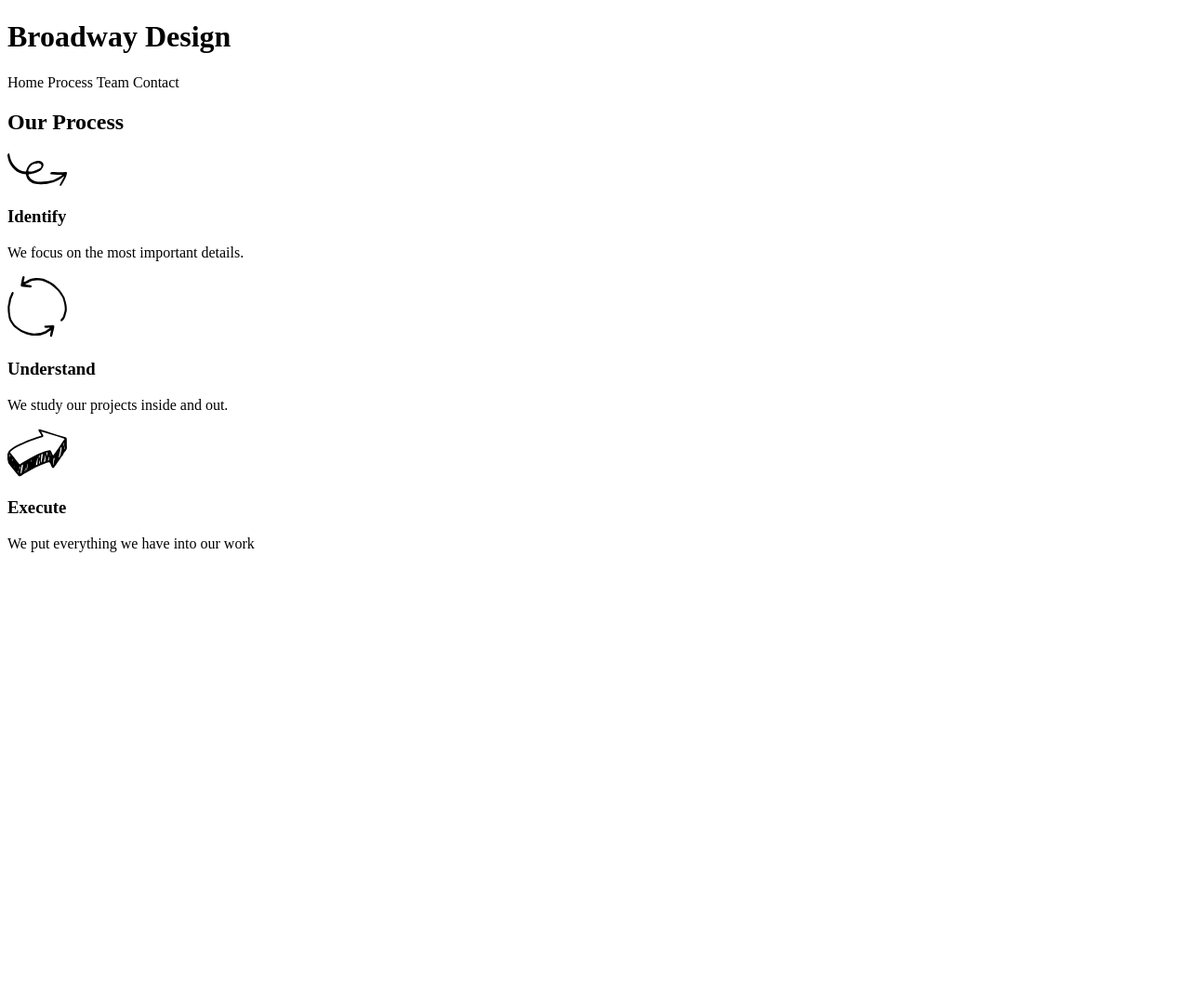
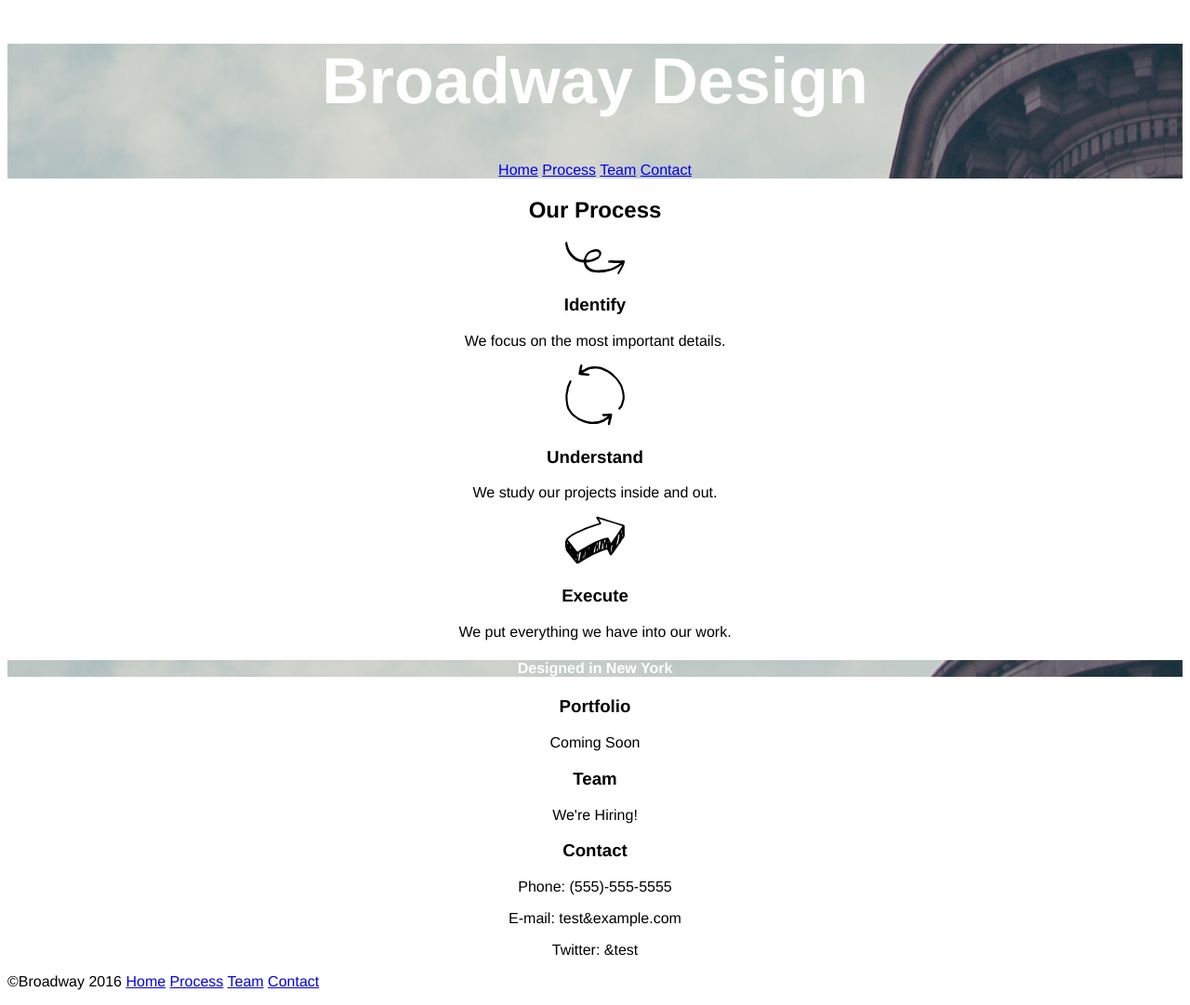
Before and after one commit to ollygreen/broadway_design, a plain HTML site: page index.html in a window 1280 px wide. Shown: the whole page at 93% size. Before the commit the page ends 800 px from the top, so only its background shows below. Drawn offline with Linux system fonts and the light colour scheme.

Commit message:
update index.htlm and style.css

```diff
--- a/index.html
+++ b/index.html
@@ -3,22 +3,25 @@
   <head>
     <meta charset="utf-8">
     <title>Broadway Design</title>
+    <link rel="stylesheet" href="./resources/css/style.css" type="text/css">
   </head>
   <body>
 
     <!--"Landing section and naviation" -->
+
+    <div id="navigation">
       <h1>Broadway Design</h1>
-    <div id="navigation">
         <nav>
-          Home
-          Process
-          Team
-          Contact
+          <a href="#">Home</a>
+          <a href="#process">Process</a>
+          <a href="#team">Team</a>
+          <a href="#contact">Contact</a>
         </nav>
     </div>
 
     <!--"Process section" -->
 
+    <div id="process">
       <h2>Our Process</h2>
         <p><img src="./resources/images/identify.svg" alt="process icon"></p>
       <h3>Identify</h3>
@@ -28,12 +31,34 @@
         <p>We study our projects inside and out.</p>
         <p><img src="./resources/images/execute.svg" alt="arrow icon"></p>
       <h3>Execute</h3>
-      <p>We put everything we have into our work</p>
+        <p>We put everything we have into our work.</p>
+    </div>
 
     <!--"About section" -->
 
+    <div id=about>
+      <h4>Designed in New York</h4>
+    </div>
+    <h3>Portfolio</h3>
+      <p>Coming Soon</p>
+    <h3 id=team>Team</h3>
+      <p>We're Hiring!</p>
+    <h3 id=contact>Contact</h3>
+      <p>Phone: (555)-555-5555</p>
+      <p>E-mail: test&amp;example.com</p>
+      <p>Twitter: &amp;test</p>
 
     <!--"Footer" -->
 
+    <div id="footer">
+      <p>&copy;Broadway 2016
+        <span>
+          <a href="#">Home</a>
+          <a href="#process">Process</a>
+          <a href="#team">Team</a>
+          <a href="#contact">Contact</a>
+        </span>
+      </p>
+    </div>
   </body>
 </html>
--- a/resources/css/style.css
+++ b/resources/css/style.css
@@ -0,0 +1,33 @@
+body {
+  font-family: helvetica;
+  text-align: center;
+}
+
+#navigation {
+  background-image: url("../images/the-flatiron-building.png");
+  }
+
+  h1 {
+    font-size: 70px;
+    font-weight: bold;
+    color: white;
+  }
+
+  h2 {
+    font-size: 32;
+    font-weight: bold;
+  }
+
+  h3 {
+    font-size: 23;
+    font-weight: bold;
+  }
+  h4 {
+    font-size: 23
+    font-weight: bold;
+    color: white;
+    background-image: url("../images/the-flatiron-building.png");
+  }
+#footer {
+  text-align: left;
+}
```
Lines whose indentation alone changed are shown as unchanged.
